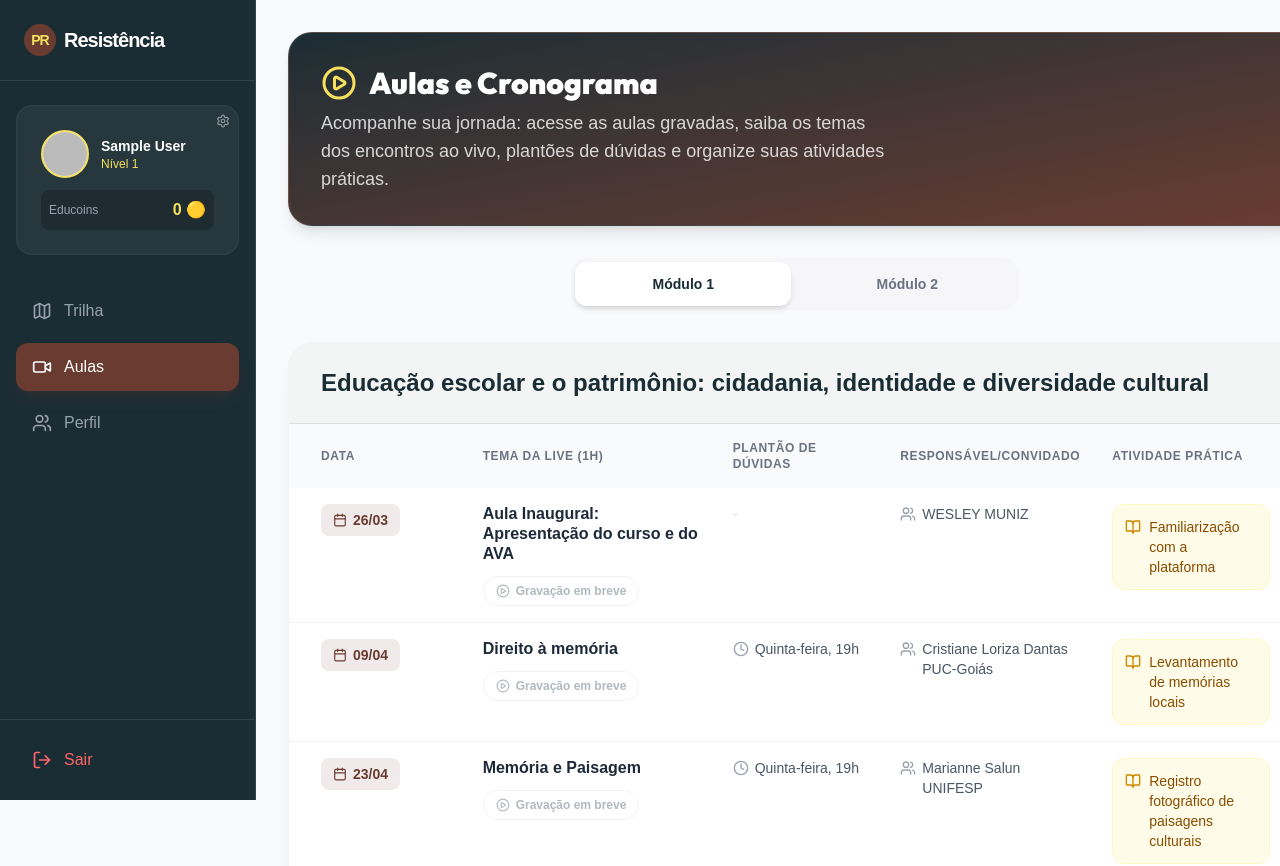
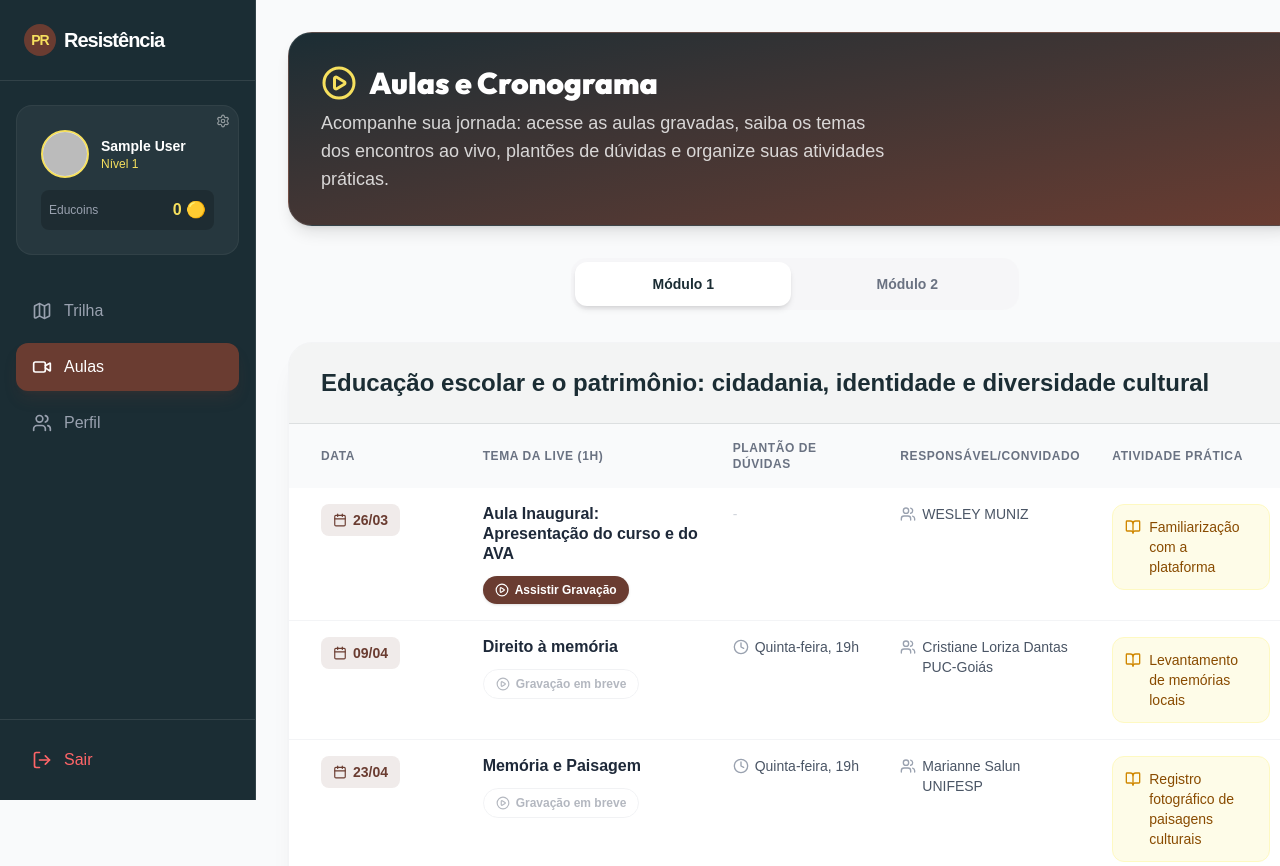
Before and after one commit to weslley-nunes/projeto_resistencia, a Next.js app: page /dashboard/aulas in a window 1280 px wide. Shown: the top 866 px of the page. Built offline with nearby package versions, Linux system fonts and the light colour scheme; no server answers; sample sign-in values are in the browser's storage.

Commit message:
Add vídeo aula 01

```diff
--- a/app/dashboard/aulas/page.tsx
+++ b/app/dashboard/aulas/page.tsx
@@ -4,7 +4,7 @@ import { PlayCircle, Calendar, Users, BookOpen, Clock, AlertCircle } from 'lucid
 import { useState } from 'react';
 
 const MODULO1 = [
-    { date: "26/03", theme: "Aula Inaugural: Apresentação do curso e do AVA", qa: "---", host: "WESLEY MUNIZ", practice: "Familiarização com a plataforma" },
+    { date: "26/03", theme: "Aula Inaugural: Apresentação do curso e do AVA", qa: "---", host: "WESLEY MUNIZ", practice: "Familiarização com a plataforma", videoUrl: "https://youtu.be/YsXhn3DVBP8" },
     { date: "09/04", theme: "Direito à memória", qa: "Quinta-feira, 19h", host: "Cristiane Loriza Dantas PUC-Goiás", practice: "Levantamento de memórias locais" },
     { date: "23/04", theme: "Memória e Paisagem", qa: "Quinta-feira, 19h", host: "Marianne Salun UNIFESP", practice: "Registro fotográfico de paisagens culturais" },
     { date: "07/05", theme: "Educação patrimonial no contexto regional", qa: "Quinta-feira, 19h", host: "Bianka Cristina Dias Alves UEG/PARFOR", practice: "Pesquisa sobre patrimônio local" },
@@ -86,10 +86,15 @@ export default function AulasPage() {
                                     </td>
                                     <td className="p-4 align-top">
                                         <div className="font-bold text-gray-800 text-base leading-tight mb-3 group-hover:text-brand-primary transition-colors">{item.theme}</div>
-                                        {/* Aulas Gravadas Placeholder Button */}
-                                        <button className="flex items-center gap-1.5 text-xs font-semibold py-1.5 px-3 rounded-full border border-gray-200 text-gray-500 hover:bg-gray-50 hover:text-gray-700 transition disabled:opacity-50" disabled>
-                                            <PlayCircle size={14} /> Gravação em breve
-                                        </button>
+                                        {(item as any).videoUrl ? (
+                                            <a href={(item as any).videoUrl} target="_blank" rel="noopener noreferrer" className="inline-flex items-center gap-1.5 text-xs font-bold py-1.5 px-3 rounded-full bg-brand-primary text-white hover:bg-brand-primary/90 transition shadow-sm hover:shadow">
+                                                <PlayCircle size={14} /> Assistir Gravação
+                                            </a>
+                                        ) : (
+                                            <button className="flex items-center gap-1.5 text-xs font-semibold py-1.5 px-3 rounded-full border border-gray-200 text-gray-500 hover:bg-gray-50 hover:text-gray-700 transition disabled:opacity-50" disabled>
+                                                <PlayCircle size={14} /> Gravação em breve
+                                            </button>
+                                        )}
                                     </td>
                                     <td className="p-4 align-top text-sm">
                                         {item.qa !== "---" ? (
```
